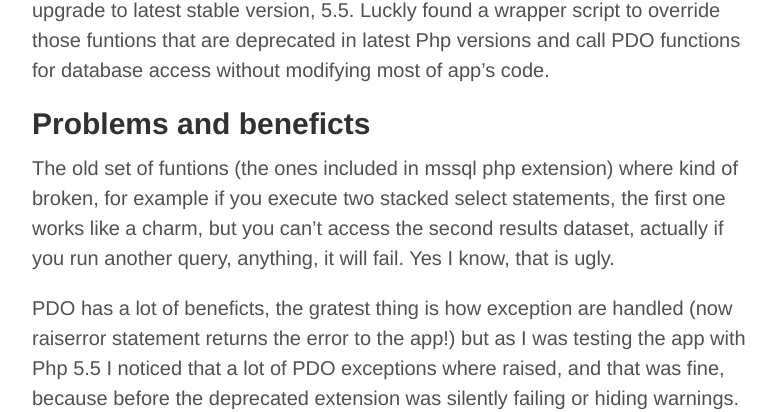
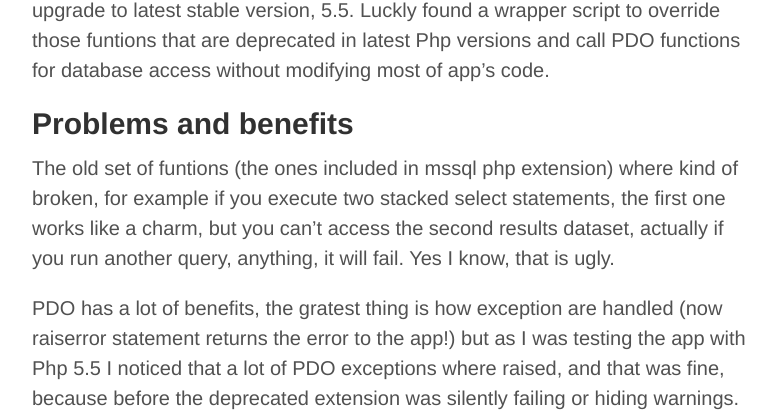
Before and after one commit to comtom/blog, a Jekyll site: the page built from _posts/2014-04-03-migrating-mssql-to-pdo.md, in a window 1280 px wide and 900 px high, scrolled down 291 px. Shown: the part 153-565 px from the top of the window, without its empty margins (248-1024 px from the left). Built offline with Jekyll 4.4.1, drawn with Linux system fonts in a browser that asks for light colours; Markdown is read by kramdown in place of the engine named in the settings; comment, search, counter and statistics services are not loaded; some of the changed text lies outside the part shown.

Commit message:
more content

```diff
--- a/_posts/2014-04-03-migrating-mssql-to-pdo.md
+++ b/_posts/2014-04-03-migrating-mssql-to-pdo.md
@@ -3,15 +3,18 @@ layout: post
 title: Migrating Php 5.2 apps using mssql to PDO functions
 ---
 
+
 ## Preface
 As mssql php extension is deprecated in Php 5.3 and above, the only way to keep using its functions was sticking with a 5.2 Php, but it's very outdated now and it's not supported any more. I'm just sick of Php 5.2 and really want to upgrade to latest stable version, 5.5. Luckly found a wrapper script to override those funtions that are deprecated in latest Php versions and call PDO functions for database access without modifying most of app's code.
 
-## Problems and beneficts
+
+## Problems and benefits
 The old set of funtions (the ones included in mssql php extension) where kind of broken, for example if you execute two stacked select statements, the first one works like a charm, but you can't access the second results dataset, actually if you run another query, anything, it will fail. Yes I know, that is ugly.
 
-PDO has a lot of beneficts, the gratest thing is how exception are handled (now raiserror statement returns the error to the app!) but as I was testing the app with Php 5.5 I noticed that a lot of PDO exceptions where raised, and that was fine, because before the deprecated extension was silently failing or hiding warnings. So this great improvement for the app, meant a lot of time fixing those exceptions.
+PDO has a lot of benefits, the gratest thing is how exception are handled (now raiserror statement returns the error to the app!) but as I was testing the app with Php 5.5 I noticed that a lot of PDO exceptions where raised, and that was fine, because before the deprecated extension was silently failing or hiding warnings. So this great improvement for the app, meant a lot of time fixing those exceptions.
 
 The new php version performance is quite good, I haven't measure it properly, but general server usage metrics are lower than before and the amount of hits and userbase are the same that before.
+
 
 ## Code
 Yes, finally the most interesting part. This code is licenced under GPL v3. Use it, and hack it, would be nice to see more changes or improvements. Any comment would be great too. Feel free to leave them at the comments form at the bottom.
```
Also changed, not shown: _posts/2014-04-03-building-responsive-apps.md (+8 -0 lines).
